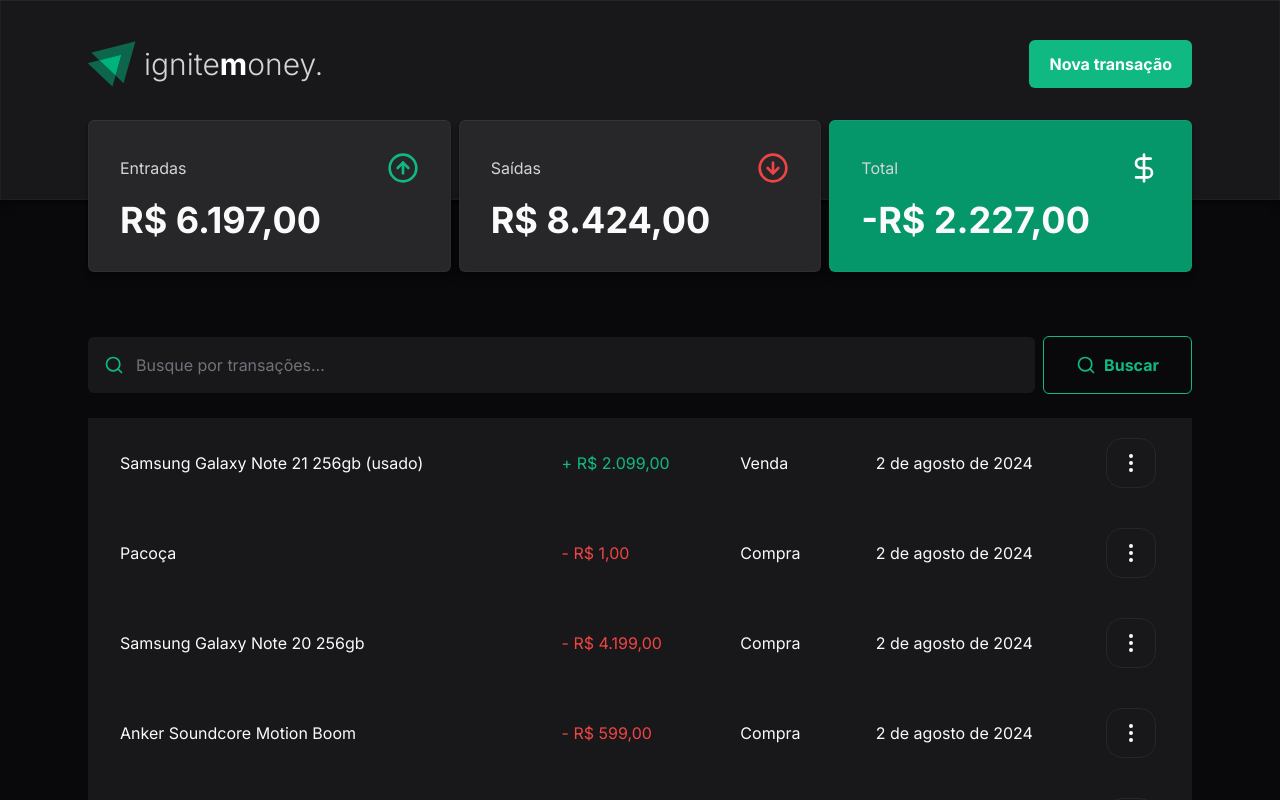
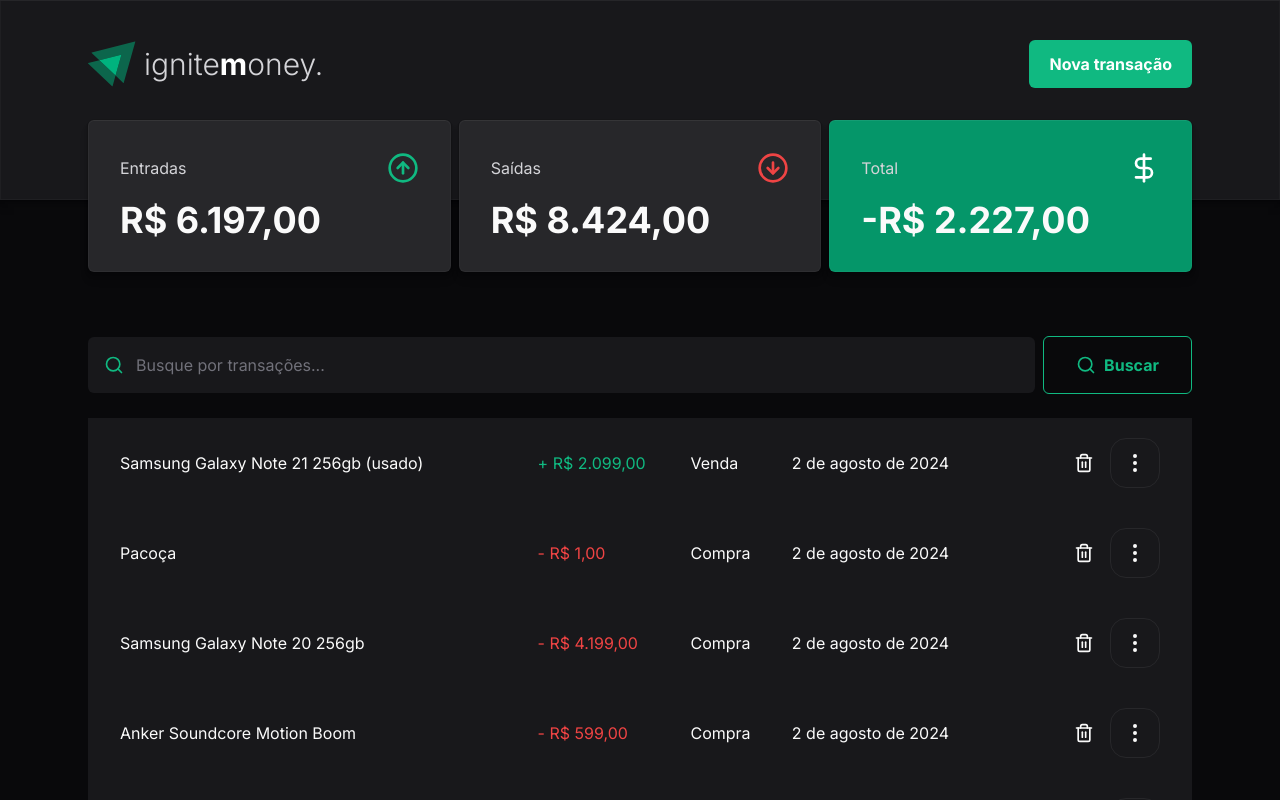
Before and after one commit to matheuskaully/ignite-money, a Next.js app: page / in a window 1280 px wide. Shown: the top 800 px of the page. Built offline with nearby package versions, Linux system fonts and the light colour scheme; data requests are answered from the project's data file.

Commit message:
feat: add new column

```diff
--- a/src/app/page.tsx
+++ b/src/app/page.tsx
@@ -9,6 +9,9 @@ import SearchForm from '@/components/search-form'
 import Summary from '@/components/summary'
 import { priceFormatter } from '@/utils/formatter'
 import EditTransactionModal from '@/components/edit-transaction-modal'
+import { Trash2 } from 'lucide-react'
+import { api } from '@/lib/api'
+import { toast } from 'sonner'
 
 export default function Home() {
   const { transactions } = useTransaction()
@@ -24,9 +27,22 @@ export default function Home() {
       locale: ptBR,
     })
 
-    console.log(dateFormatted)
+    return dateFormatted
+  }
 
-    return dateFormatted
+  async function deleteTransaction(transactionId: number) {
+    await api
+      .delete(`/transactions/${transactionId}`)
+      .then((response) => {
+        console.log(response)
+        toast.success(
+          `Transação de ID: ${transactionId} foi excluída com sucesso!`,
+        )
+      })
+      .catch((error) => {
+        console.error(error)
+        toast.error('Ops, algo deu errado ao tentar excluir...')
+      })
   }
 
   return (
@@ -46,19 +62,30 @@ export default function Home() {
                   className="w-full max-w-full rounded-md bg-zinc-900 hover:bg-zinc-800/80"
                 >
                   <td className="w-2/5 px-8 py-5">{transaction.description}</td>
-                  <td className="px-8 py-5 text-left">
+                  <td className="px-2 py-5 text-left">
                     <PriceHighlight variant={transaction.type}>
                       {priceFormatter.format(transaction.price)}
                     </PriceHighlight>
                   </td>
-                  <td className="px-8 py-5 text-left">
+                  <td className="px-2 py-5 text-left">
                     {transaction.category}
                   </td>
-                  <td className="px-8 py-5 text-left">
+                  <td className="px-2 py-5 text-left">
                     {dateFormat(transaction.createdAt)}
                   </td>
-                  <td className="items-center px-8 py-5 text-left">
-                    <EditTransactionModal />
+
+                  <td className="flex items-center justify-end gap-2 px-8 py-5 text-left">
+                    <button
+                      onClick={() => deleteTransaction(transaction.id)}
+                      className="px-2 py-2"
+                    >
+                      <Trash2 className="size-5" />
+                    </button>
+
+                    <EditTransactionModal
+                      transaction={transaction}
+                      idTransaction={String(transaction.id)}
+                    />
                   </td>
                 </tr>
               )
```
